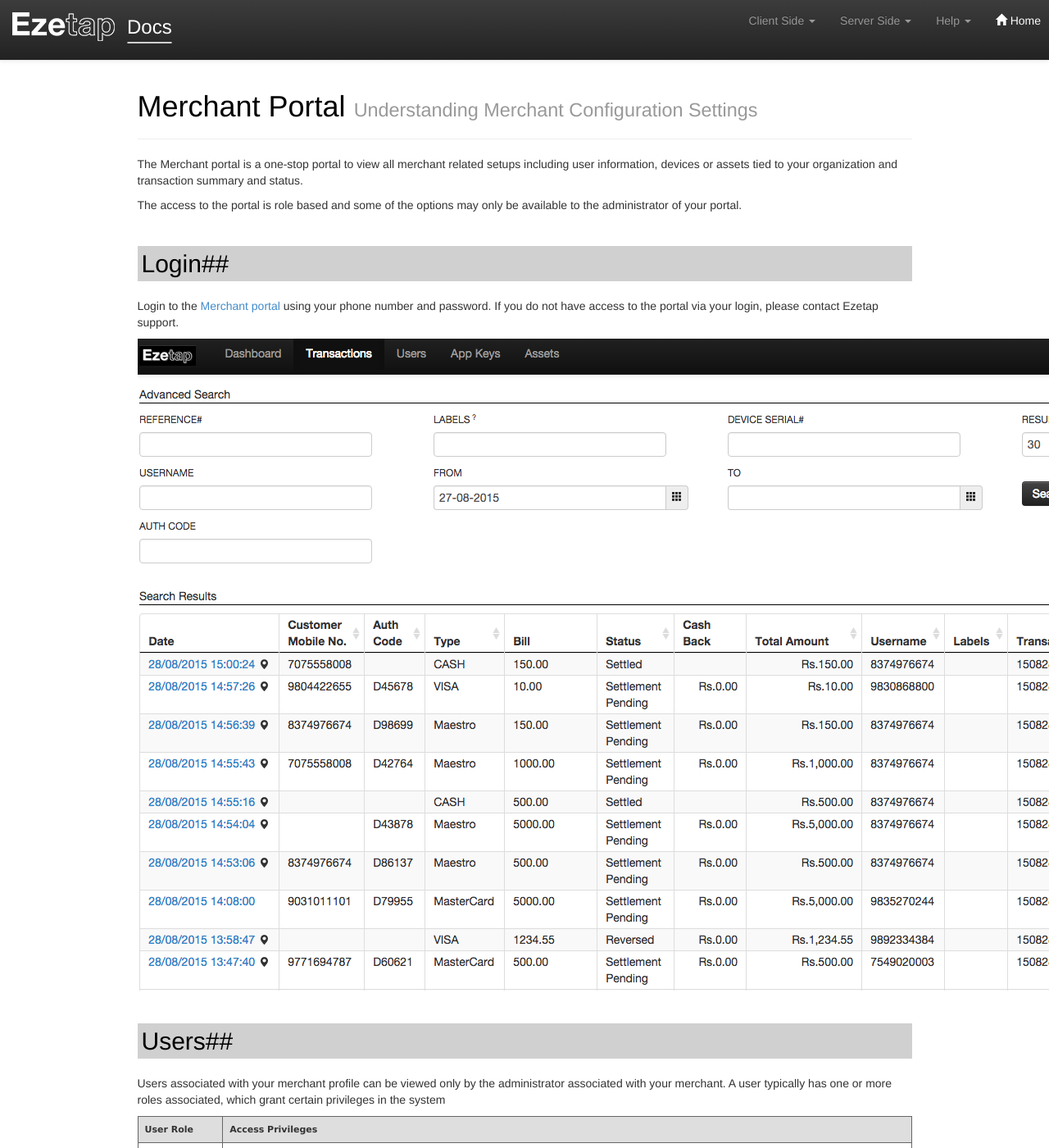
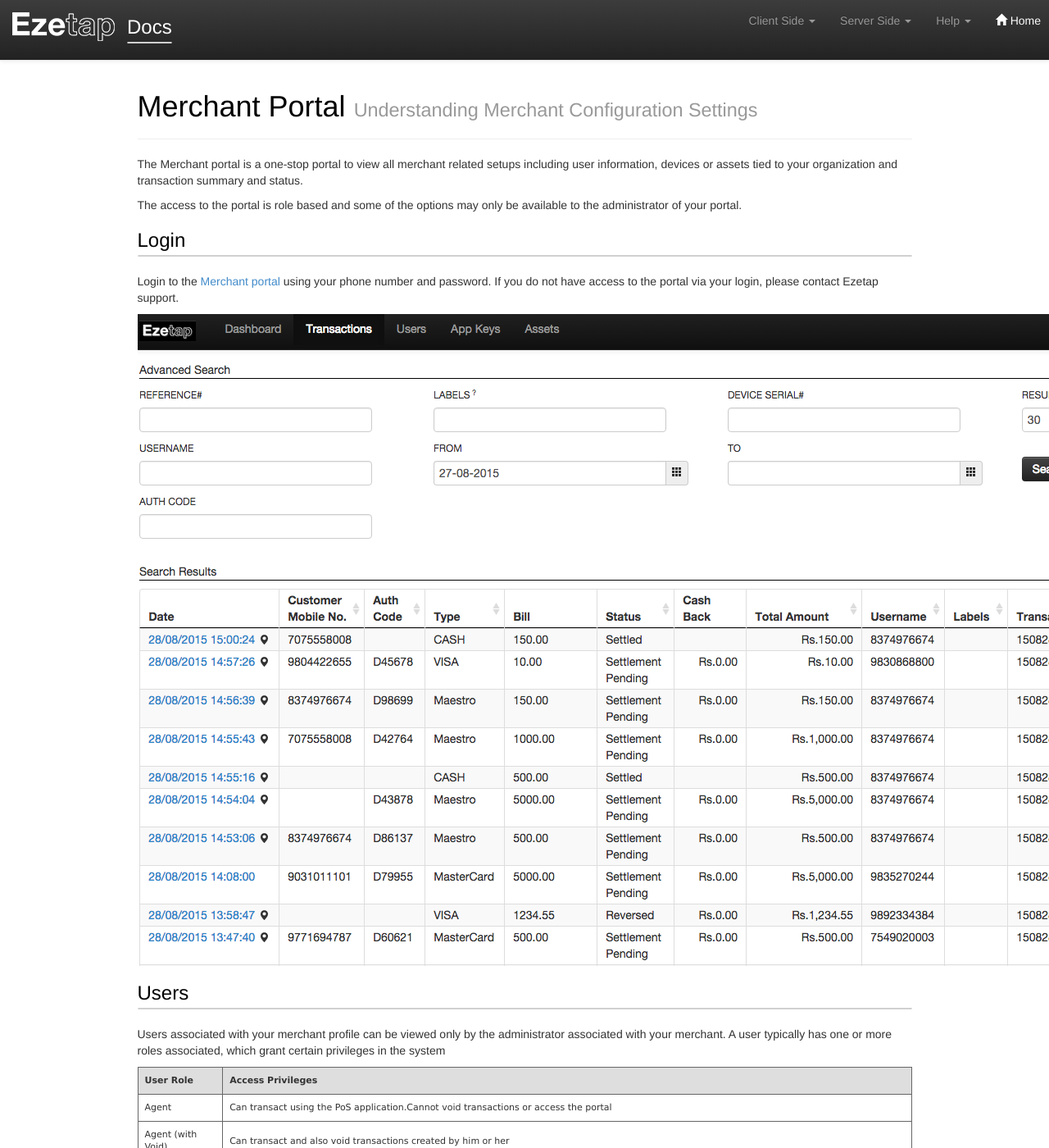
Before and after one commit to adonisk/docs, a Jekyll site: the page built from pages/server-portal.md, in a window 1280 px wide and 1400 px high. Shown: the whole window at 82% size. Built offline with Jekyll 4.4.1, drawn with Linux system fonts in a browser that asks for light colours; nearby versions of some CDN libraries; some of the changed text lies outside the part shown.

```diff
--- a/css/style.css
+++ b/css/style.css
@@ -18,7 +18,7 @@
 <!-- CSS goes in the document HEAD or added to your external stylesheet -->
 <style type="text/css">
 
-.img {
+img {
     display: block;
     height: auto;
     max-width: 100%;
--- a/pages/server-portal.md
+++ b/pages/server-portal.md
@@ -9,13 +9,13 @@
 
 The access to the portal is role based and some of the options may only be available to the administrator of your portal.
 
-##Login##
+###Login
 
 Login to the [Merchant portal](http://d.eze.cc/portal/login/) using your phone number and password. If you do not have access to the portal via your login, please contact Ezetap support.
 
 ![Transactions]({{site.baseurl}}/images/transactions.png)
 
-##Users##
+###Users
 Users associated with your merchant profile can be viewed only by the administrator associated with your merchant. A user typically has one or more roles associated, which grant certain privileges in the system
 
 | User Role          | Access Privileges |
@@ -26,12 +26,12 @@
 | Admin              | Can access the portal, review transactions across all users, review user information, void transactions across all users, view devices associated with his organization and view application keys generated for his merchant profile |
 | Refund             | Allows a user to process refund transactions for previously settled transactions|
 
-##Review Transactions##
+###Review Transactions
 If you are a merchant administrator, the transactions screens lets you filter transactions for your organization by date range, device serial number and specific users. You can drill down on specific transaction, review transaction details, and void them if required.
 
 If you are an agent, you will be able to review only those transactions associated with your Ezetap device.
 
-##App Keys##
+###App Keys
 This screen allows an administrator to review application keys that have been generated on behalf of your merchant profile. The application key gives a merchant specific handle for authentication using any custom applications built for your organization, when calling the SDK APIs.
 
 ##Assets##
```
